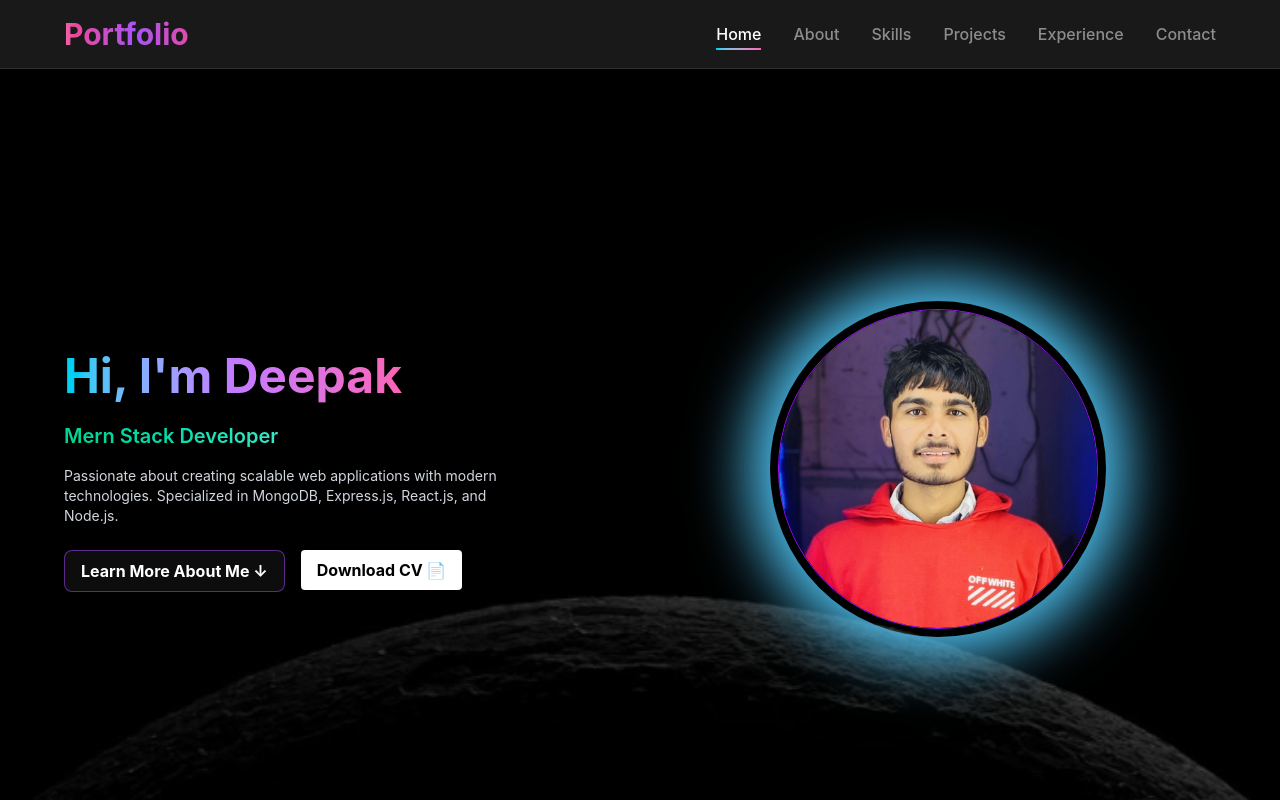
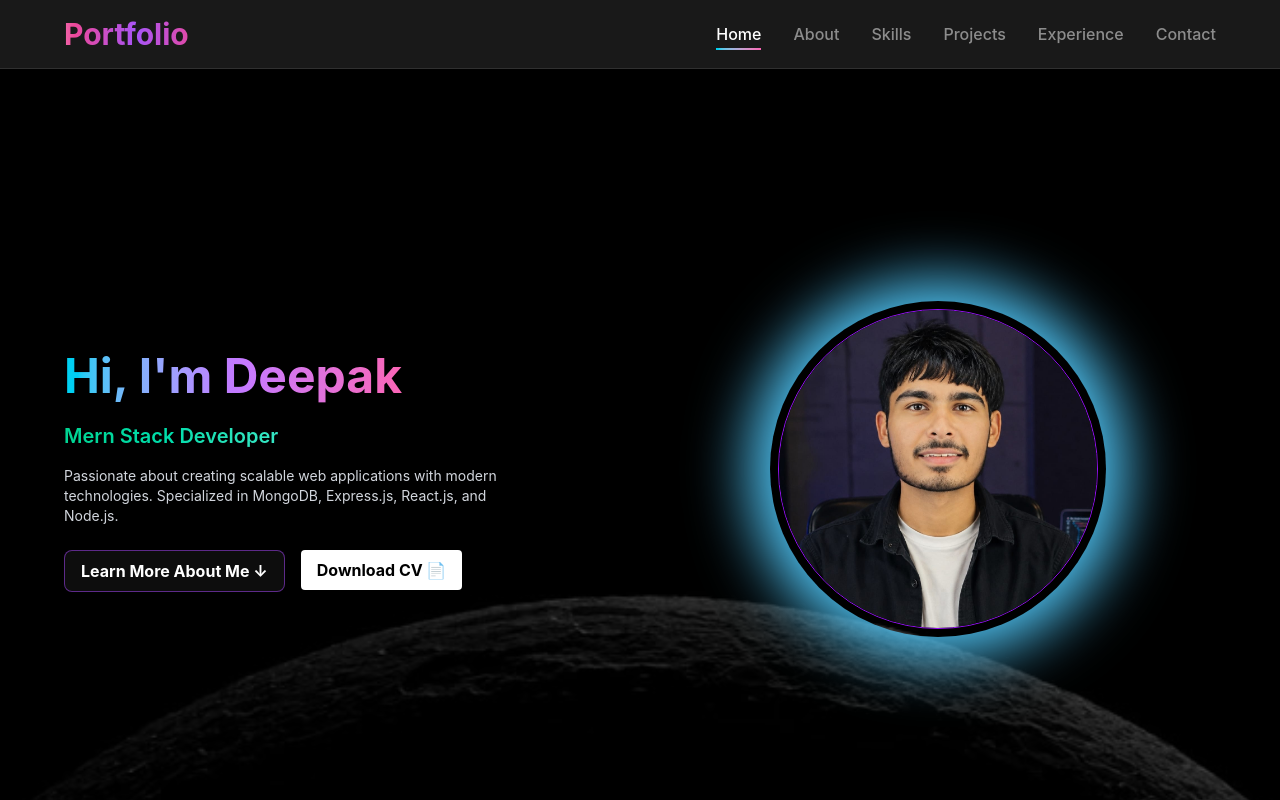
Before and after one commit to deepak-bhankher/Portfolio, a React (Vite) app: page / in a window 1280 px wide. Shown: the top 800 px of the page. Built offline with nearby package versions, Linux system fonts and the light colour scheme.

Commit message:
change the hero section image

```diff
--- a/src/Pages/Hero.jsx
+++ b/src/Pages/Hero.jsx
@@ -50,7 +50,7 @@ function Hero() {
       <div className="flex-1 flex justify-center mt-10 md:mt-0">
         <div className="p-2 rounded-full shadow-[0_0_60px_20px_rgba(80,199,248,8)]">
           <img
-            src="DeepakPhoto.jpg"
+            src="image.png"
             alt="profile"
             className="w-56 h-56 md:h-80 object-cover md:w-80 rounded-full border border-purple-600 hover:scale-105 duration-300"
           />
```
Also changed, not shown: public/image.png (added), public/mustang.jpg (added).
